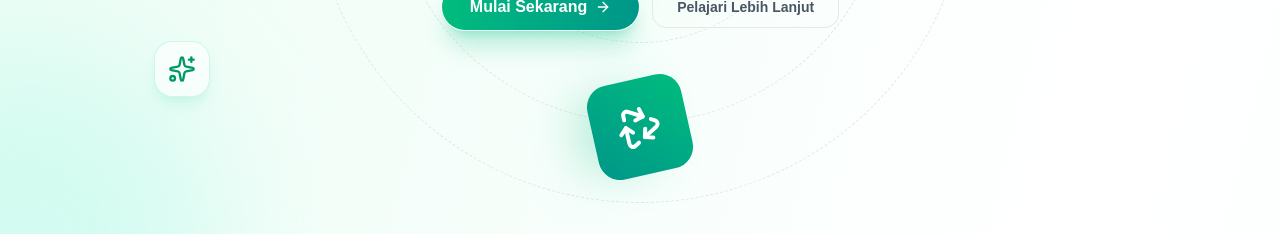
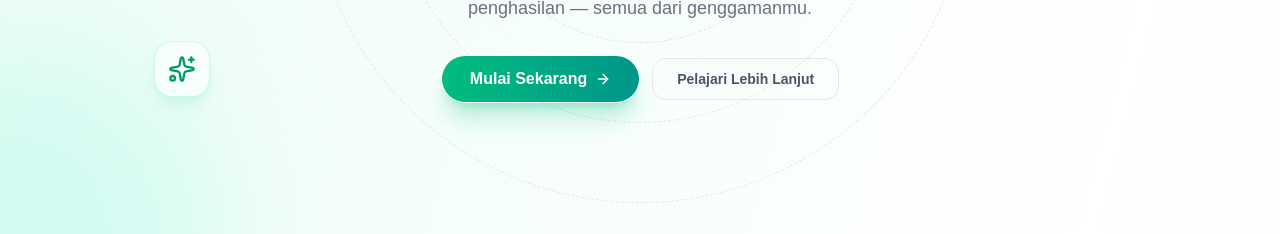
Before and after one commit to bafaqih/Bio-Sada, a React (Vite) app: page / in a window 1280 px wide. Shown: the part 527-761 px from the top of the page. Built offline with nearby package versions, Linux system fonts and the light colour scheme; no server answers; the database is empty.

Commit message:
update hero section and fix default faq

```diff
--- a/src/pages/landingpage/sections/FaqSection.tsx
+++ b/src/pages/landingpage/sections/FaqSection.tsx
@@ -57,7 +57,7 @@ function FaqItem({ q, a, isOpen, onToggle }: { q: string; a: string; isOpen: boo
 export default function FaqSection() {
   const ref = useRef(null);
   const inView = useInView(ref, { once: true, margin: '-80px' });
-  const [openIndex, setOpenIndex] = useState<number | null>(0);
+  const [openIndex, setOpenIndex] = useState<number | null>(null);
 
   return (
     <section id="faq" className="relative py-20 sm:py-28">
--- a/src/pages/landingpage/sections/HeroSection.tsx
+++ b/src/pages/landingpage/sections/HeroSection.tsx
@@ -130,22 +130,6 @@ export default function HeroSection() {
             Pelajari Lebih Lanjut
           </button>
         </motion.div>
-
-        {/* Animated recycle logo */}
-        <motion.div
-          initial={{ opacity: 0, scale: 0.5 }}
-          animate={{ opacity: 1, scale: 1 }}
-          transition={{ delay: 0.7, type: 'spring', stiffness: 120, damping: 14 }}
-          className="mt-12 flex justify-center"
-        >
-          <motion.div
-            animate={{ rotate: 360 }}
-            transition={{ duration: 30, repeat: Infinity, ease: 'linear' }}
-            className="flex h-20 w-20 items-center justify-center rounded-3xl bg-gradient-to-br from-emerald-500 to-teal-600 shadow-2xl shadow-emerald-500/30 sm:h-24 sm:w-24"
-          >
-            <Recycle className="h-10 w-10 text-white sm:h-12 sm:w-12" />
-          </motion.div>
-        </motion.div>
       </div>
     </section>
   );
```
